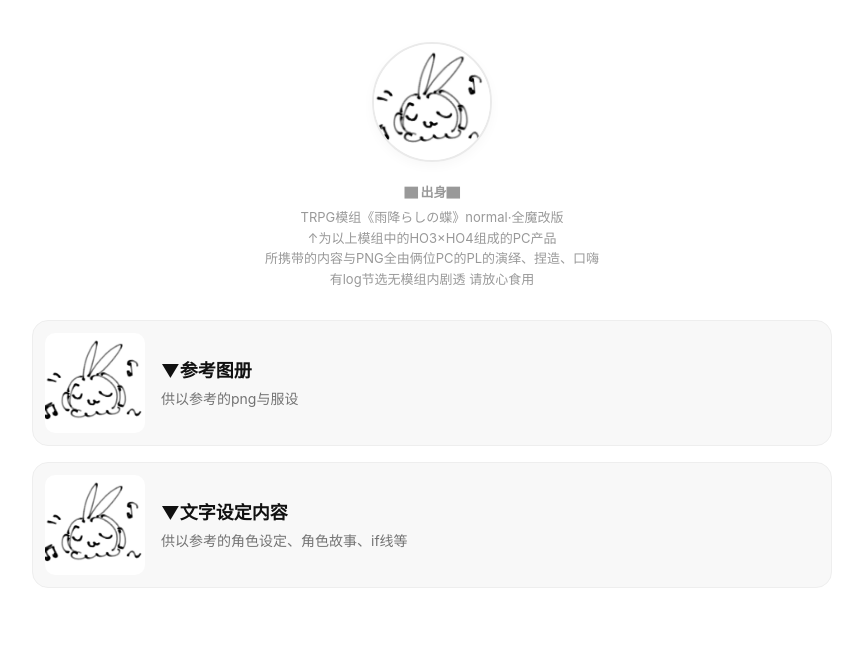
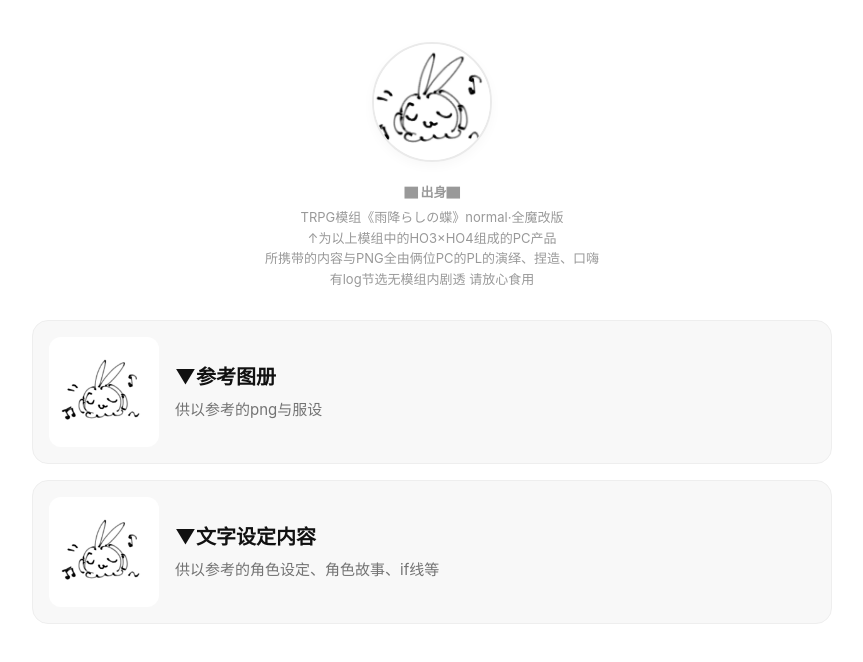
Before and after one commit to yatoorzz-max/cphhc, a plain HTML site: page index.html in a window 1280 px wide. Shown: the whole page, without its empty margins (208-1071 px from the left). Drawn offline with Linux system fonts and the light colour scheme.

Commit message:
Add files via upload

```diff
--- a/index.html
+++ b/index.html
@@ -16,14 +16,16 @@
   /* 出身文字说明 */
   .home-subtitle { text-align: center; font-size: 13px; color: #999999; line-height: 1.6; margin-bottom: 30px; }
 
-  /* 👇 首页卡片：增加了内边距和高度，文字不挤了 */
-  .menu-grid { display: grid; gap: 16px; max-width: 800px; margin: 0 auto; }
-  .menu-card { background: #f8f8f8; border-radius: 16px; overflow: hidden; cursor: pointer; transition: 0.2s; display: flex; align-items: stretch; border: 1px solid #eeeeee; padding: 12px; gap: 16px; }
-  .menu-card-img-box { width: 100px; height: 100px; border-radius: 10px; overflow: hidden; flex-shrink: 0; background: #eee; }
-  .menu-card-img-box img { width: 100%; height: 100%; object-fit: cover; display: block; }
-  .menu-card-text { display: flex; flex-direction: column; justify-content: center; }
-  .menu-title { font-size: 18px; font-weight: bold; margin-bottom: 6px; color: #111111; }
-  .menu-desc { font-size: 14px; color: #737373; line-height: 1.5; }
+  /* 首页卡片：拉高、增加留白、图片不贴边 */
+.menu-grid { display: grid; gap: 16px; max-width: 800px; margin: 0 auto; }
+.menu-card { background: #f8f8f8; border-radius: 16px; cursor: pointer; transition: 0.2s; display: flex; align-items: stretch; border: 1px solid #eeeeee; padding: 16px; gap: 16px; }
+.menu-card-img-box { width: 110px; height: 110px; flex-shrink: 0; background: #ffffff; border-radius: 12px; display: flex; justify-content: center; align-items: center; padding: 10px; }
+.menu-card-img-box img { width: 100%; height: 100%; object-fit: contain; display: block; }
+
+/* 文字区：增加内边距，垂直居中 */
+.menu-card-text { padding: 4px 0; display: flex; flex-direction: column; justify-content: center; }
+.menu-title { font-size: 20px; font-weight: bold; margin-bottom: 8px; color: #111111; }
+.menu-desc { font-size: 15px; color: #737373; line-height: 1.6; }
 
   /* 详情页大盒子 */
   .detail-page { display: none; max-width: 900px; margin: 0 auto; background: #ffffff; padding: 16px; border-radius: 16px; }
```
